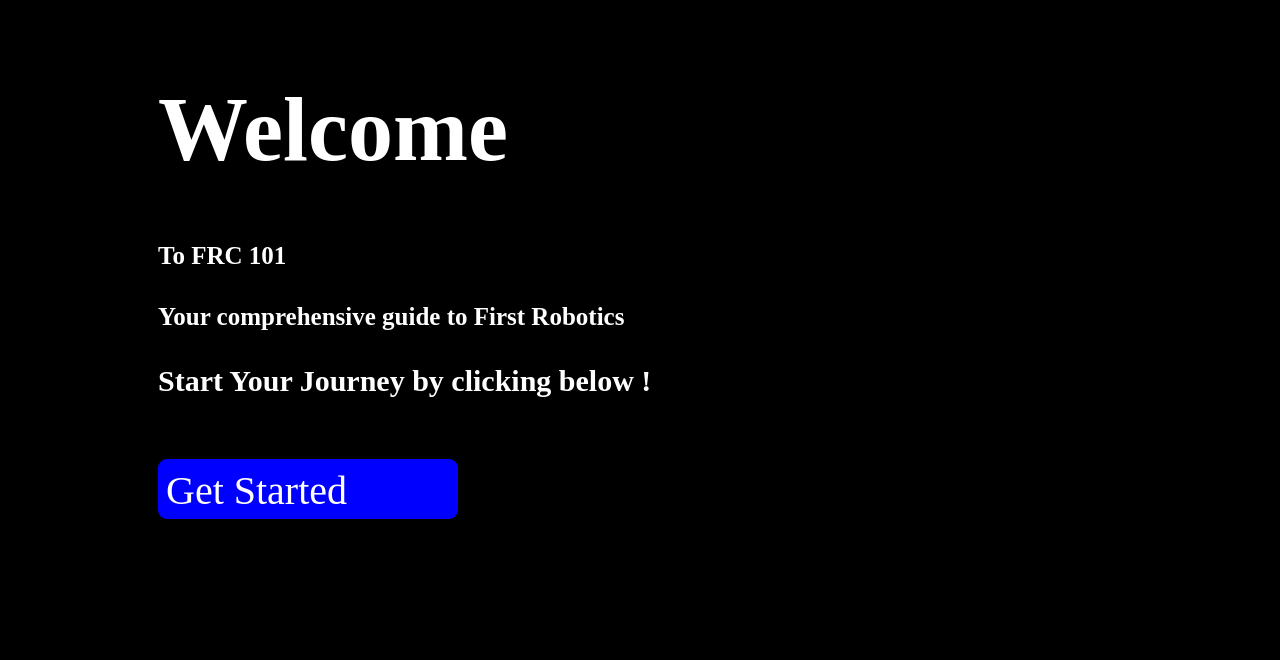
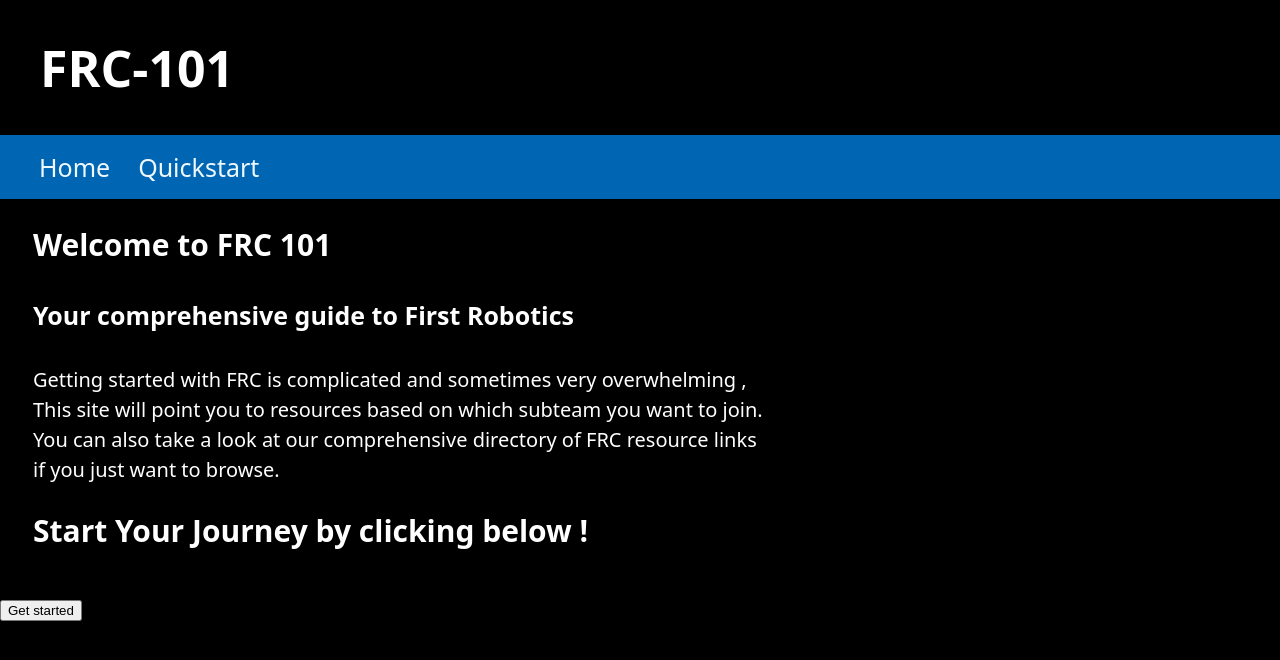
Before and after one commit to Ash-kebab/FINALPROJECTTESTPG, a plain HTML site: page index.html in a window 1280 px wide. Drawn offline with Linux system fonts and the light colour scheme.

Commit message:
Add files via upload

```diff
--- a/index.html
+++ b/index.html
@@ -6,13 +6,25 @@
 </head>
 </html>
 <body>
-<h1>Welcome</h1>
-<h4>To FRC 101</h4>
+<h1>FRC-101</h1>
+<nav class="navbar">
+
+    <ul>
+        <li><a href="">Home</a></li>
+        <li><a href="">Quickstart</a></li>
+    </ul>
+</nav>
+<div class = "main text">
+     <main class=".main">
+<h2>Welcome to FRC 101</h2>
+
 <h4>Your comprehensive guide to First Robotics</h4>
+<p>Getting started with FRC is complicated and sometimes very overwhelming ,<br> This site will point you to resources based on which subteam you want to join. <br> You can also take a look at our comprehensive directory of FRC resource links <br>if you just want to browse.</p>
 <h2>Start Your Journey by clicking below !</h2>
+</div>
 <br>
-<br>
-<button class="b1" type = "button">Get Started</button>
+<button > Get started</button>
 </body>
+</main>
 
 </html>
--- a/style.css
+++ b/style.css
@@ -1,39 +1,93 @@
-body{
-background:black ;
+body {
+    background: black;
     color: white;
- padding-top:10px;
- padding-left: 150px;
-}
-h1{
- font-size: 90px;
+
+    font-family: system-ui, -apple-system, BlinkMacSystemFont, 'Segoe UI', Roboto, Oxygen, Ubuntu, Cantarell, 'Open Sans', 'Helvetica Neue', sans-serif;
+    margin: 0%;
 }
 
-h4
-{
+main {
+    margin: 20px;
+    padding-left: 13px;
+}
+
+h1 {
+    font-size: 50px;
+    padding-left: 40px;
+}
+
+h4 {
     font-size: 25px;
 }
-h2
-{
+
+h2 {
     font-size: 30px;
 }
 
-.b1{
- color: blue;
- box-sizing:border-box;
- border:none;
+.main button{
+    color: rgb(0, 102, 179);
+    box-sizing: border-box;
+    border: none;
     background-color: transparent;
- font-family: inherit;
     padding: zero;
     cursor: pointer;
     display: inline-flex;
- align-items:left;
+    align-items: left;
     justify-content: left;
- background-color:blue;
+    background-color: rgb(0, 102, 179);
     color: white;
     border-radius: 9px;
- padding: 8px ;
- width: 300px;
- height: 60px;
     font-size: 40px;
- text-align:center ;;
+    font-family: system-ui, -apple-system, BlinkMacSystemFont, 'Segoe UI', Roboto, Oxygen, Ubuntu, Cantarell, 'Open Sans', 'Helvetica Neue', sans-serif;
+    display: flex;
+    justify-content: left;
+    text-align: end;
+    padding: 1%;
+    padding-left: 40px;
 }
+
+p {
+    font-size: 20px;
+    line-height: 30px;
+
+}
+
+.navbar ul {
+    list-style: none;
+    background-color: (0, 102, 179);
+    padding: 0%;
+    margin: 0%;
+    overflow: hidden;
+    background-color: rgb(0, 102, 179);
+
+}
+
+.navbar a {
+    color: aliceblue;
+    text-decoration: none;
+    padding: 15px;
+    display:block;
+    text-align: center;
+    font-size: 25PX;
+
+
+}
+.navbar :first-child {
+padding-left: 13px;
+}
+
+.navbar a:hover {
+    background-color: rgb(237, 28, 36);
+
+}
+
+.navbar li {
+    float: left;
+}
+
+.button a{
+background-color: rgb(0, 102, 179);
+text-decoration: none;
+display: flexbox;
+
+}
```
Lines whose indentation alone changed are shown as unchanged.
